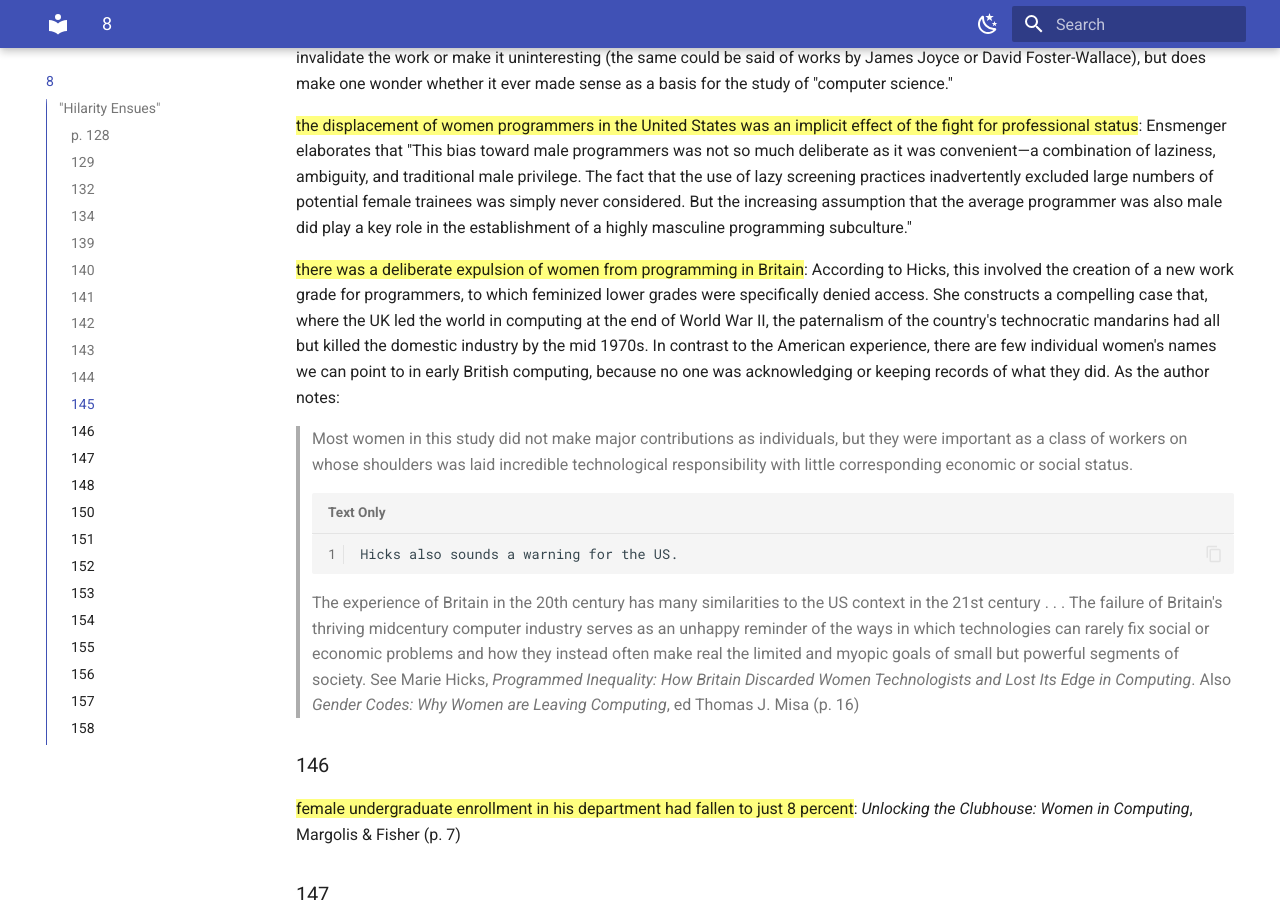
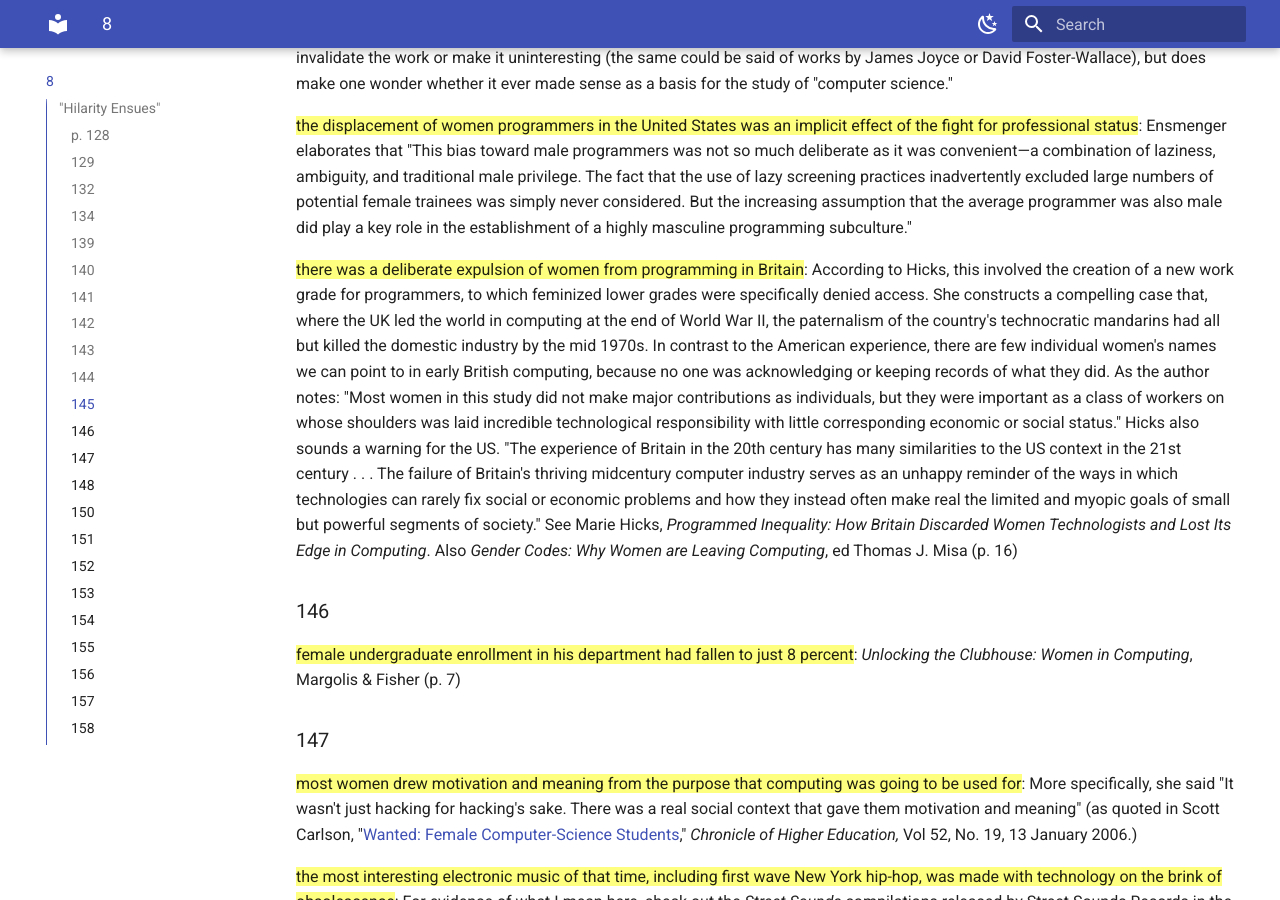
Before and after one commit to zappascout/devil_notes-sources, an MkDocs documentation site: the page built from docs/notes_8_devil.md, in a window 1280 px wide and 900 px high, scrolled down 4860 px. Built offline with MkDocs 1.6.1 and Material for MkDocs 9.7.7, drawn with Linux system fonts in a browser that asks for light colours.

Commit message:
remove blockquotes p145

```diff
--- a/docs/notes_8_devil.md
+++ b/docs/notes_8_devil.md
@@ -331,24 +331,7 @@ paternalism of the country's technocratic mandarins had all but killed
 the domestic industry by the mid 1970s. In contrast to the American
 experience, there are few individual women's names we can point to in
 early British computing, because no one was acknowledging or keeping
-records of what they did. As the author notes:
-
-> Most women in this study did not make major contributions as
-> individuals, but they were important as a class of workers on whose
-> shoulders was laid incredible technological responsibility with little
-> corresponding economic or social status.
->
-    Hicks also sounds a warning for the US.
-
-> The experience of Britain in the 20th century has many similarities to
-> the US context in the 21st century . . . The failure of Britain's
-> thriving midcentury computer industry serves as an unhappy reminder of
-> the ways in which technologies can rarely fix social or economic
-> problems and how they instead often make real the limited and myopic
-> goals of small but powerful segments of society.
-    See Marie Hicks, *Programmed Inequality: How Britain Discarded Women
-Technologists and Lost Its Edge in Computing*. Also *Gender Codes: Why
-Women are Leaving Computing*, ed Thomas J. Misa (p. 16)
+records of what they did. As the author notes: "Most women in this study did not make major contributions as individuals, but they were important as a class of workers on whose shoulders was laid incredible technological responsibility with little corresponding economic or social status." Hicks also sounds a warning for the US. "The experience of Britain in the 20th century has many similarities to the US context in the 21st century . . . The failure of Britain's thriving midcentury computer industry serves as an unhappy reminder of the ways in which technologies can rarely fix social or economic problems and how they instead often make real the limited and myopic goals of small but powerful segments of society." See Marie Hicks, *Programmed Inequality: How Britain Discarded Women Technologists and Lost Its Edge in Computing*. Also *Gender Codes: Why Women are Leaving Computing*, ed Thomas J. Misa (p. 16)
 
 ###146
 ==female undergraduate enrollment in his department had fallen to
```
